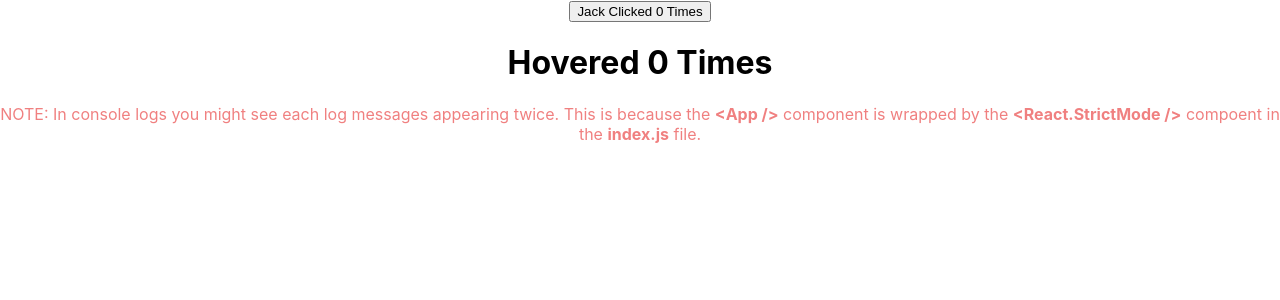
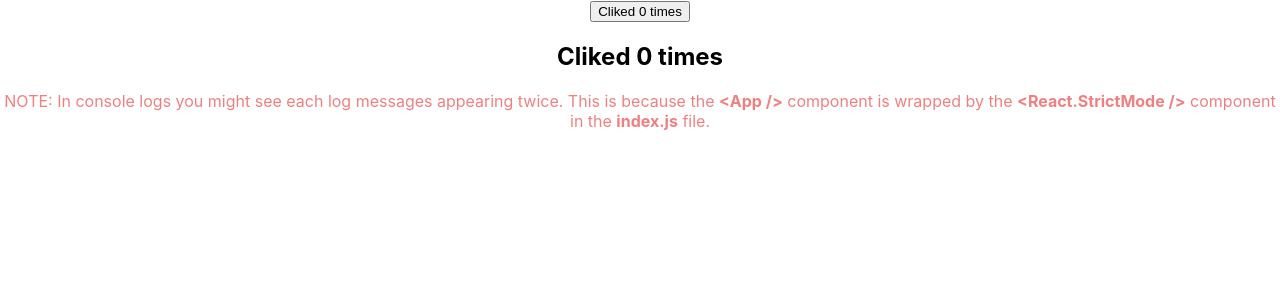
Before and after one commit to Afirestriker/react-concepts-in-action, a React (Create React App) app in the folder ReactJS-Tutorial/hello-world/: page / in a window 1280 px wide. Shown: the top 300 px of the page. Built offline with nearby package versions, Linux system fonts and the light colour scheme; the HTML template or start-up script is replaced by a standard one.

Commit message:
Lesson 36, 37. File User.js, ClickCounterTwo.js, HoverCounterTwo.js, CounterRenderProps.js, App.js

```diff
--- a/ReactJS-Tutorial/hello-world/src/App.js
+++ b/ReactJS-Tutorial/hello-world/src/App.js
@@ -30,13 +30,30 @@ import Hero from "./components/Hero";
 import ErrorBoundary from "./components/ErrorBoundar";
 import ClickCounter from './components/ClickCounter';
 import HoverCounter from "./components/HoverCounter";
+import ClickCounterTwo from "./components/ClickCounterTwo";
+import HoverCounterTwo from "./components/HoverCounterTwo";
+import User from "./components/User";
+import CounterRenderPops from "./components/CounterRenderPops";
 
 function App() {
     return (
         <div className="App">
+            {/* //* 📌Render Props */}
+            <CounterRenderPops render={(count, incrementCount) => (
+                <ClickCounterTwo count={count} incrementCount={incrementCount} />
+            )} />
+
+            <CounterRenderPops render={(count, incrementCount) => (
+                <HoverCounterTwo count={count} incrementCount={incrementCount} />
+            )} />
+
+            {/* <ClickCounterTwo /> */}
+            {/* <HoverCounterTwo /> */}
+            {/* <User render={(isLoggedIn) => (isLoggedIn) ? "Ash" : "Guest"} /> */}
+
             {/* //* 📌Hight Order Component */}
-            <ClickCounter name="Jack" />
-            <HoverCounter />
+            {/* <ClickCounter name="Jack" /> */}
+            {/* <HoverCounter /> */}
 
             {/* //* 📌Error Boundary */}
             {/* <ErrorBoundary>
@@ -117,7 +134,7 @@ function App() {
             <div desc="This div is in App component" style={{"marginTop": "20px", "color": "lightcoral"}}>
                 NOTE: In console logs you might see each log messages appearing twice.
                 This is because the <strong>&lt;App /&gt;</strong> component is wrapped by
-                the <strong>&lt;React.StrictMode /&gt;</strong> compoent in the <strong>index.js</strong> file.
+                the <strong>&lt;React.StrictMode /&gt;</strong> component in the <strong>index.js</strong> file.
             </div>
         </div>
     );
--- /dev/null
+++ b/ReactJS-Tutorial/hello-world/src/components/ClickCounterTwo.js
@@ -0,0 +1,10 @@
+import React, { Component } from "react";
+
+class ClickCounterTwo extends Component {
+    render() {
+        const { count, incrementCount } = this.props;
+        return <button onClick={incrementCount}>Cliked {count} times</button>;
+    }
+}
+
+export default ClickCounterTwo;
--- /dev/null
+++ b/ReactJS-Tutorial/hello-world/src/components/CounterRenderPops.js
@@ -0,0 +1,27 @@
+import React, { Component } from "react";
+
+class CounterRenderPops extends Component {
+    constructor(props) {
+        super(props);
+
+        this.state = {
+            count: 0
+        };
+    }
+
+    incrementCount = () => {
+        this.setState(prevState => ({
+            count: prevState.count + 1
+        }));
+    }
+
+    render() {
+        return (
+            <div>
+                {this.props.render(this.state.count, this.incrementCount)}
+            </div>
+        )
+    }
+}
+
+export default CounterRenderPops;
--- /dev/null
+++ b/ReactJS-Tutorial/hello-world/src/components/HoverCounterTwo.js
@@ -0,0 +1,10 @@
+import React, { Component } from "react";
+
+class HoverCounterTwo extends Component {
+    render() {
+        const { count, incrementCount } = this.props;
+        return <h2 onMouseOver={incrementCount}>Cliked {count} times</h2>;
+    }
+}
+
+export default HoverCounterTwo;
--- /dev/null
+++ b/ReactJS-Tutorial/hello-world/src/components/User.js
@@ -0,0 +1,9 @@
+import React, { Component } from "react";
+
+class User extends Component {
+    render() {
+        return <div>{this.props.render(false)}</div>;
+    }
+}
+
+export default User;
```
Also changed, not shown: 1 other file (tests, documents, lock files or other folders).
